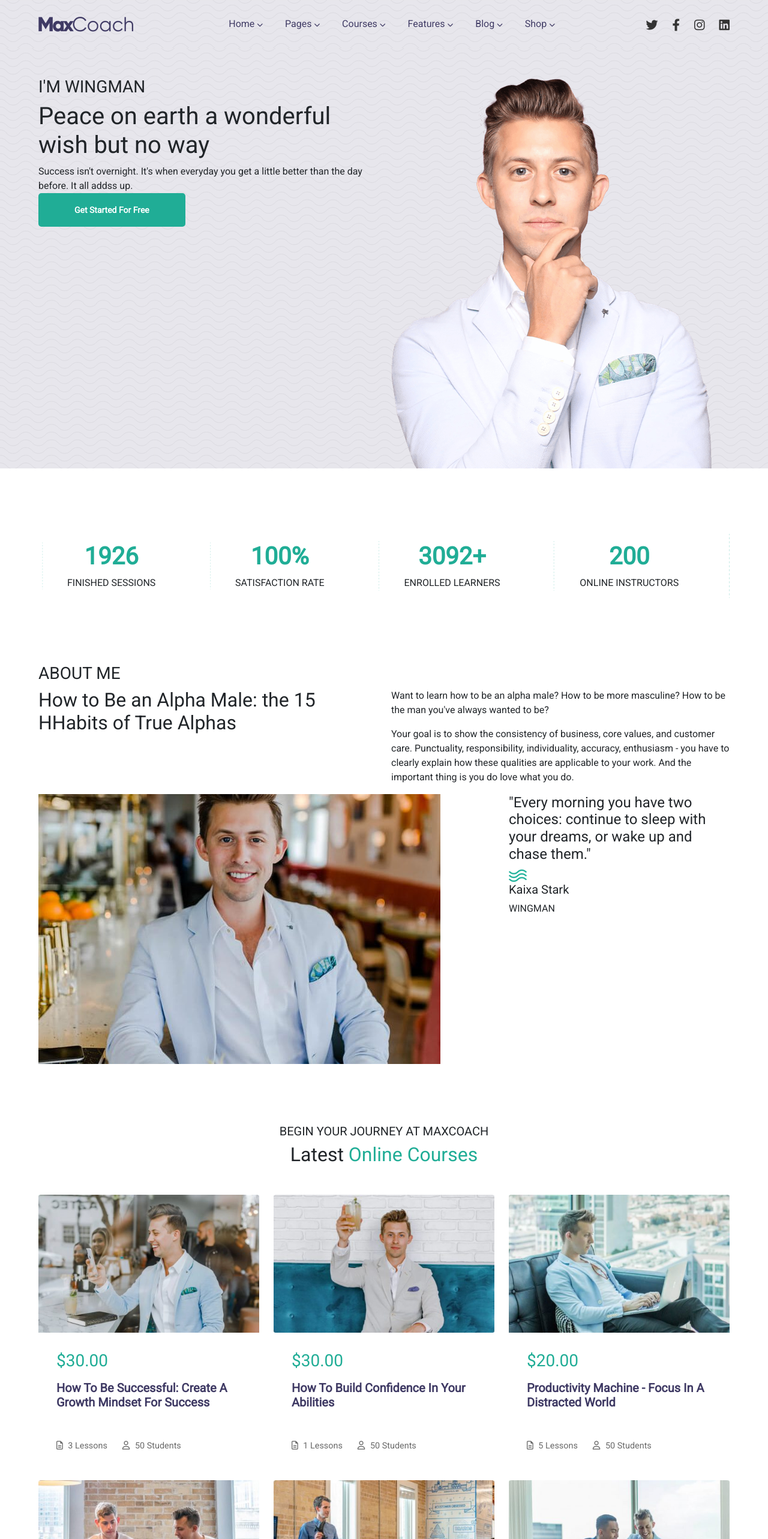
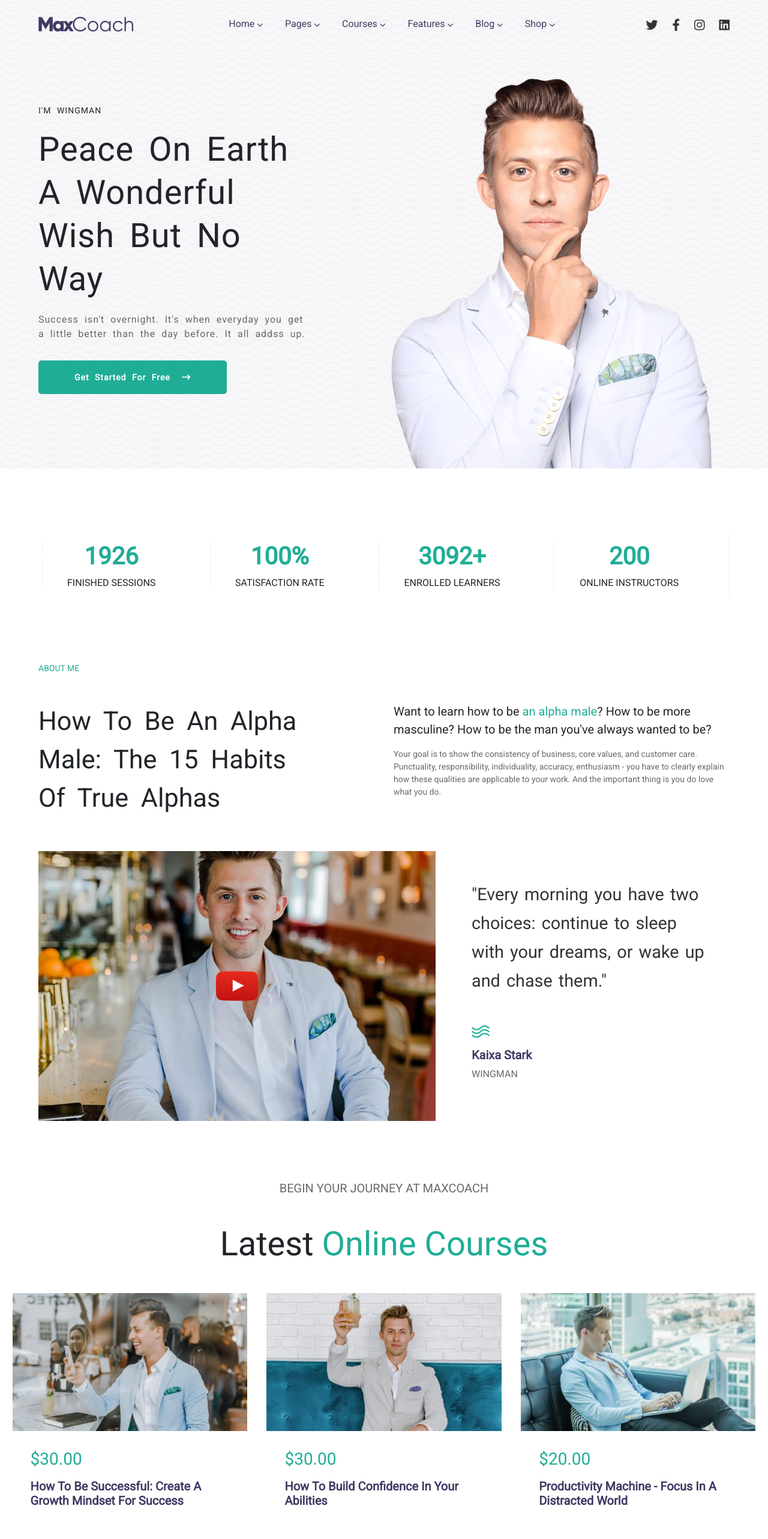
Before and after one commit to MicheleBertoia2/proj-html-vuejs, a Vue app: page / in a window 1280 px wide. Shown: the top 2566 px of the page at 60% size. Built offline with nearby package versions, Linux system fonts and the light colour scheme.

Commit message:
[fix] layouts of jumbo, about section and course section

```diff
--- a/src/components/Header.vue
+++ b/src/components/Header.vue
@@ -53,7 +53,7 @@ export default {
 <style lang="scss" scoped>
 @use "../scss/vars" as *;
   .mb-header{
-    background-color: lighten(#8c89a2,32%);
+    background-color: lighten(#8c89a2,38%);
     background-image: url("../assets/img/background-pattern-wavify.png");
     height: 80px;
     nav{
--- a/src/components/Jumbo.vue
+++ b/src/components/Jumbo.vue
@@ -18,11 +18,15 @@ export default {
     <div class="mb-container">
       <div class="row">
 
-        <div class="col-6">
-          <h3>I'M WINGMAN</h3>
-          <h1>Peace on earth a wonderful wish but no way</h1>
-          <p>Success isn't overnight. It's when everyday you get a little better than the day before. It all addss up.</p>
-            <a href="#" class="mb-button">Get Started For Free</a>
+        <div class="col-6 mt-5">
+          <div class="jumbo-text">
+            <h4 class="section-title">I'M WINGMAN</h4>
+            <h1>Peace on earth a wonderful wish but no way</h1>
+            <p class="grayfy fs-6 mb-5">Success isn't overnight. It's when everyday you get a little better than the day before. It all addss up.</p>
+              <a href="#" class="mb-button">Get Started For Free
+                <i class="fa-solid fa-arrow-right-long"></i>
+              </a>
+          </div>
         </div>
 
         <div class="col-6">
@@ -39,8 +43,24 @@ export default {
 @use "../scss/vars" as *;
 
   .mb-jumbo{
-    min-height: 500px; //debug
-    background-color: lighten($jumbo-color,32%);
+    min-height: 500px;
+    letter-spacing: 1px;
+    word-spacing: 5px;
+    background-color: lighten($jumbo-color,38%);
     background-image: url("../assets/img/background-pattern-wavify.png");
+    .jumbo-text{
+      width: 85%;
+      padding-right: 25px;
+      h1{
+        margin: 20px 0;
+        word-spacing: 10px;
+        font-size: 3.5rem;
+        line-height: 4.5rem;
+        text-transform: capitalize;
+        font-family: "Roboto", serif;
+        font-weight: 400;
+      }
+    }
+
   }
 </style>
--- a/src/components/partials/About.vue
+++ b/src/components/partials/About.vue
@@ -14,27 +14,30 @@ export default {
 <template>
   <section id="about">
     <div class="mb-container">
-      <h3>ABOUT ME</h3>
-      <div class="row">
-        <div class="col-6">
-          <h2>How to Be an Alpha Male: the 15 HHabits of True Alphas</h2>
+      <h4 class="section-title greenify mb-5">ABOUT ME</h4>
+      <div class="row mb-5">
+        <div class="col-6 pe-5">
+          <h2>How to Be an Alpha Male: the 15 Habits of True Alphas</h2>
         </div>
-        <div class="col-6">
-          <p>Want to learn how to be <span>an alpha male</span>? How to be more masculine? How to be the man you've always wanted to be?</p>
-          <p>Your goal is to show the consistency of business, core values, and customer care. Punctuality, responsibility, individuality, accuracy, enthusiasm - you have to clearly explain how these qualities are applicable to your work. And the important thing is you do love what you do.</p>
+        <div class="col-6 ps-3">
+          <p class="fs-5">Want to learn how to be <span class="greenify">an alpha male</span>? How to be more masculine? How to be the man you've always wanted to be?</p>
+          <p class="grayfy">Your goal is to show the consistency of business, core values, and customer care. Punctuality, responsibility, individuality, accuracy, enthusiasm - you have to clearly explain how these qualities are applicable to your work. And the important thing is you do love what you do.</p>
         </div>
       </div>
 
       <div class="row">
-        <div class="col-8">
-          <img :src="functions.getImage(`.././assets/img/home-movation-video-poster-670x450.jpg`)" alt="video">
+        <div class="col-7">
+          <div class="video-box position-relative d-flex flex-grow-0">
+            <img :src="functions.getImage(`.././assets/img/home-movation-video-poster-670x450.jpg`)" alt="video" class="testimonial">
+            <img :src="functions.getImage(`.././assets/img/icon-youtube-play.png`)" alt="play" class="play">
+          </div>
         </div>
-        <div class="col-4">
-          <h4>"Every morning you have two choices: continue to sleep with your dreams, or wake up and chase them."</h4>
-          <div class="signature">
+        <div class="col-5 p-5">
+          <h4 class="grayfy">"Every morning you have two choices: continue to sleep with your dreams, or wake up and chase them."</h4>
+          <div class="signature mt-5">
             <img :src="functions.getImage(`.././assets/img/home-movation-shape-01.png`)" alt="shape01">
-            <h5>Kaixa Stark</h5>
-            <span class="text-uppercase">wingman</span>
+            <h5 class="mt-3 fw-bold blufy">Kaixa Stark</h5>
+            <span class="text-uppercase grayfy">wingman</span>
           </div>
         </div>
       </div>
@@ -44,5 +47,53 @@ export default {
 </template>
 
 <style lang="scss" scoped>
+  .mb-container{
+    .row{
+        h2{
+        padding-right: 50px;
+          word-spacing: 10px;
+          font-size: 2.7rem;
+          line-height: 4rem;
+          text-transform: capitalize;
+          font-family: "Roboto", serif;
+          font-weight: 400;
+        }
+        p.grayfy{
+          font-size: 14px;
+        }
+        h4{
+          color: #333333;
+          word-spacing: 3px;
+          font-size: 1.8rem;
+          line-height: 3rem;
+          font-family: "Roboto", serif;
+          font-weight: 400;
+      }
+    }
 
+    .video-box{
+      height: 100%;
+      width: 100%;
+      cursor: pointer;
+      overflow: hidden;
+      &:hover{
+        img.testimonial{
+          transform: scale(1.2);
+          transition: transform 1s ease;
+        }
+      }
+      img.play{
+        position: absolute;
+        top: 50%;
+        left: 50%;
+        transform: translate(-50%,-50%);
+        z-index: 2;
+        height: 50px;
+        width: 70px;
+      }
+    }
+
+
+
+  }
 </style>
--- a/src/components/partials/Blog.vue
+++ b/src/components/partials/Blog.vue
@@ -18,8 +18,7 @@ export default {
 <template>
   <section id="blog">
     <div class="mb-container text-center">
-      <h4>blog updated</h4>
-      <!-- RICORDARSI DI UNIFICARE GLI STILI DI TUTTI I TITOLI DELLE SECTION -->
+      <h4 class="text-uppercase section-title">blog updated</h4>
       <h2>Interesting <span class="greenify">articles updated</span> daily</h2>
 
       <div class="row">
--- a/src/components/partials/Courses.vue
+++ b/src/components/partials/Courses.vue
@@ -19,11 +19,11 @@ export default {
 
   <section id="courses">
 
-    <div class="mb-container text-center">
-      <h5 class="text-uppercase">begin your journey at maxcoach</h5>
-      <h2 class="text-capitalize mb-5">latest <span class="greenify">online courses</span></h2>
+    <div class=" text-center pb-5">
+      <h4 class="text-uppercase section-title grayfy fs-5">begin your journey at maxcoach</h4>
+      <h2 class="text-capitalize my-5 ">latest <span class="greenify">online courses</span></h2>
 
-      <div class="row mb-5">
+      <div class="row mb-5 mb-row">
         <CourseCard v-for="(course,index) in courses" :key="index" :course="course" />
 
 
@@ -40,5 +40,19 @@ export default {
 </template>
 
 <style lang="scss" scoped>
+  h2{
+    font-family: "Roboto", serif;
+    font-size: 3.5rem;
+  }
 
+  //adjustements
+  .mb-row{
+    display: flex;
+    flex-wrap: wrap;
+    justify-content: space-evenly;
+    .col-4{
+      padding-left: 0;
+      padding-right: 0;
+    }
+  }
 </style>
--- a/src/components/partials/Stories.vue
+++ b/src/components/partials/Stories.vue
@@ -13,7 +13,7 @@ export default {
       <div class="row position-relative">
 
         <div class="col-6 text-center">
-          <h5 class="text-uppercase fs-5">real stories</h5>
+          <h4 class="text-uppercase section-title greenify">real stories</h4>
 
           <div class="text-container mx-auto d-flex justify-content-center align-items-center">
             <h2 class="fs-4">Lorem ipsum dolor sit, amet consectetur adipisicing elit. Impedit velit vitae labore, optio repudiandae voluptate quisquam ex odit, amet, eaque provident beatae obcaecati cum inventore? Enim hic eum quibusdam in.</h2>
@@ -53,9 +53,7 @@ export default {
     background-image: url("../../assets/img/background-pattern-wavify.png");
     .row{
       padding: 100px 0;
-      h5{
-      color: $secondary-text-color;
-      }
+
     .text-container{
       width: 70%;
       margin: 50px 0 70px 0;
--- a/src/components/small-components/CourseCard.vue
+++ b/src/components/small-components/CourseCard.vue
@@ -16,9 +16,11 @@ export default {
 
 <template>
 
-<div class="col-4 mb-card text-start mb-3">
+<div class="col-4 mb-card text-start mb-4 mb-col-4">
+  <div class="img-box overflow-hidden">
+    <img :src="functions.getImage(`.././assets/img/motivation-course-${course.id}-480x298.jpg`)" :alt="course.id">
+  </div>
 
-<img :src="functions.getImage(`.././assets/img/motivation-course-${course.id}-480x298.jpg`)" :alt="course.id">
 <div class="text">
   <h3 class="mb-3">&dollar;{{ (course.price).toFixed(2) }}</h3>
   <h3 class="fw-semibold fs-5 mb-5 text-capitalize">{{ course.title }}</h3>
@@ -37,11 +39,23 @@ export default {
 @use "../../scss/vars" as *;
   .mb-card{
     border-radius: 10px ;
-    overflow: hidden;
-    img{
+    // overflow: hidden;
+    &:hover{
+      img{
+        transform: scale(1.2);
+        transition: transform 1s ease;
+      }
+      box-shadow: 0 0 50px 10px lightgray;
+    }
+    .img-box{
       width: 100%;
       height: 230px;
+      img{
+      width: 100%;
+      height: 100%;
+     }
     }
+
     .text{
       padding: 30px;
       h3{
@@ -65,4 +79,10 @@ export default {
     }
   }
 
+  // adjustement
+
+
+  .mb-col-4{
+    width: 30%;
+  }
 </style>
--- a/src/scss/_general.scss
+++ b/src/scss/_general.scss
@@ -31,6 +31,11 @@ section:not(:last-child){
   overflow: hidden;
 }
 
+.section-title{
+  font-size: 14px;
+  font-weight: 500;
+}
+
 .mb-button{
   background-color: $secondary-text-color;
   color: white;
@@ -51,3 +56,11 @@ section:not(:last-child){
 .greenify{
   color: $secondary-text-color;
 }
+
+.grayfy{
+  color: $thertiary-text-color;
+}
+
+.blufy{
+  color: $primary-text-color;
+}
```
Also changed, not shown: src/assets/img/icon-youtube-play.png (added).
